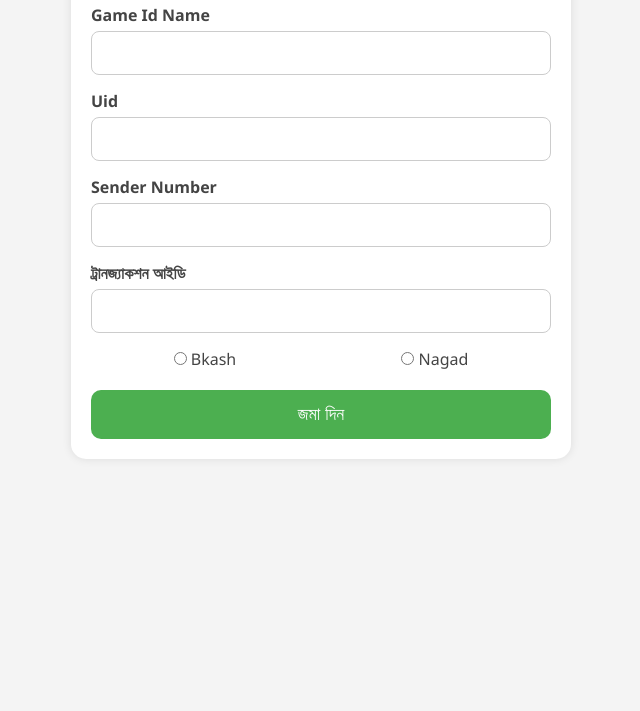
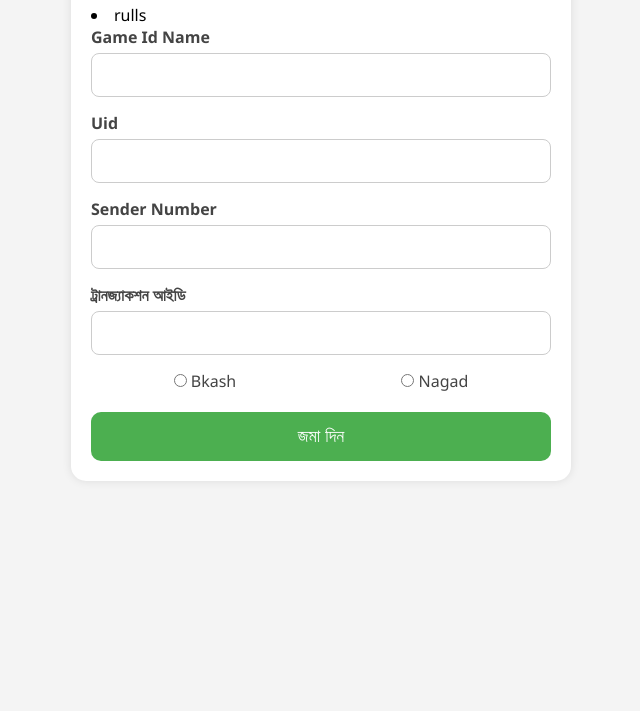
Before and after one commit to aitopupff/paymentform, a plain HTML site: page index.html in a window 1280 px wide. Shown: the part 89-800 px from the top of the page, without its empty margins (319-959 px from the left). Drawn offline with Linux system fonts and the light colour scheme.

Commit message:
Update index.html

```diff
--- a/index.html
+++ b/index.html
@@ -94,6 +94,7 @@
 
   <div class="form-container">
     <h2>পেমেন্ট ফর্ম</h2>
+    <li>rulls</li>
     <form id="payment-form">
       <label>Game Id Name </label>
       <input type="text" name="name" required>
```
